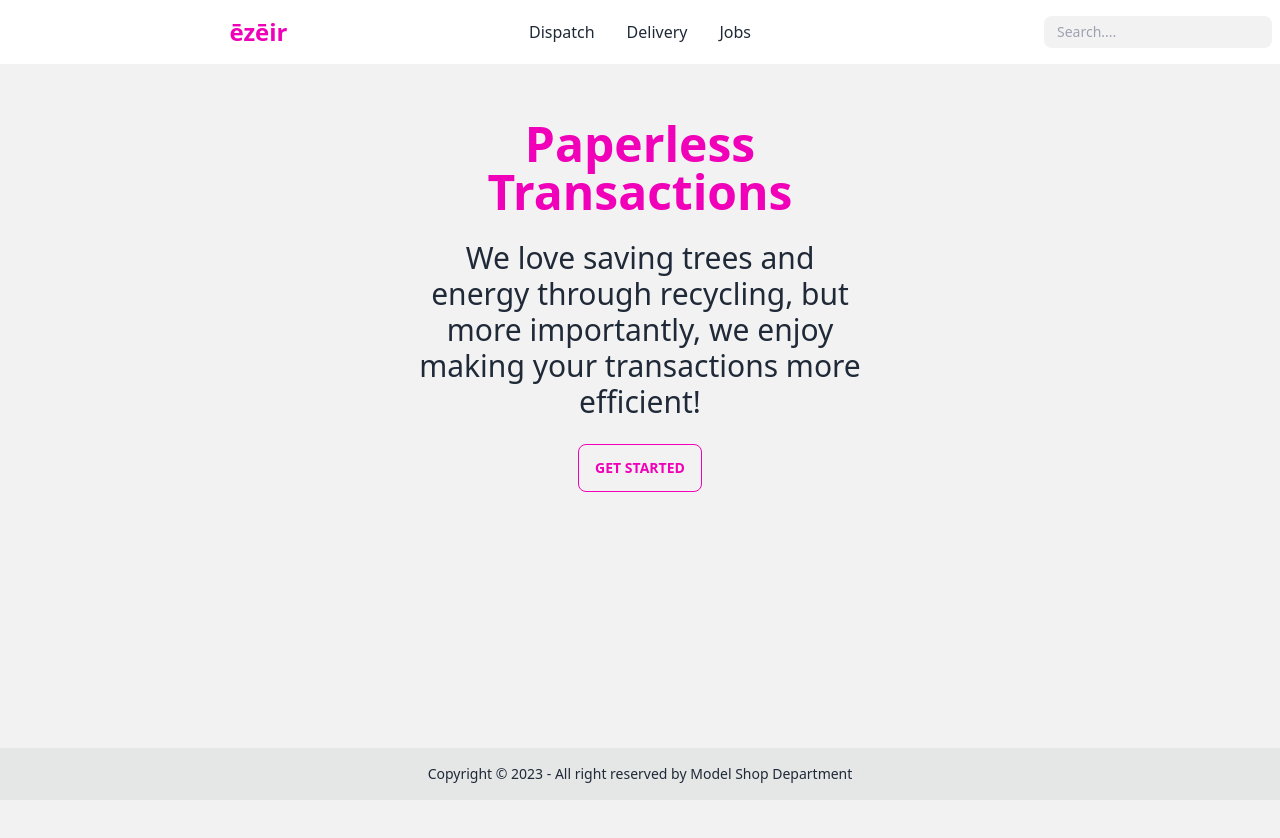
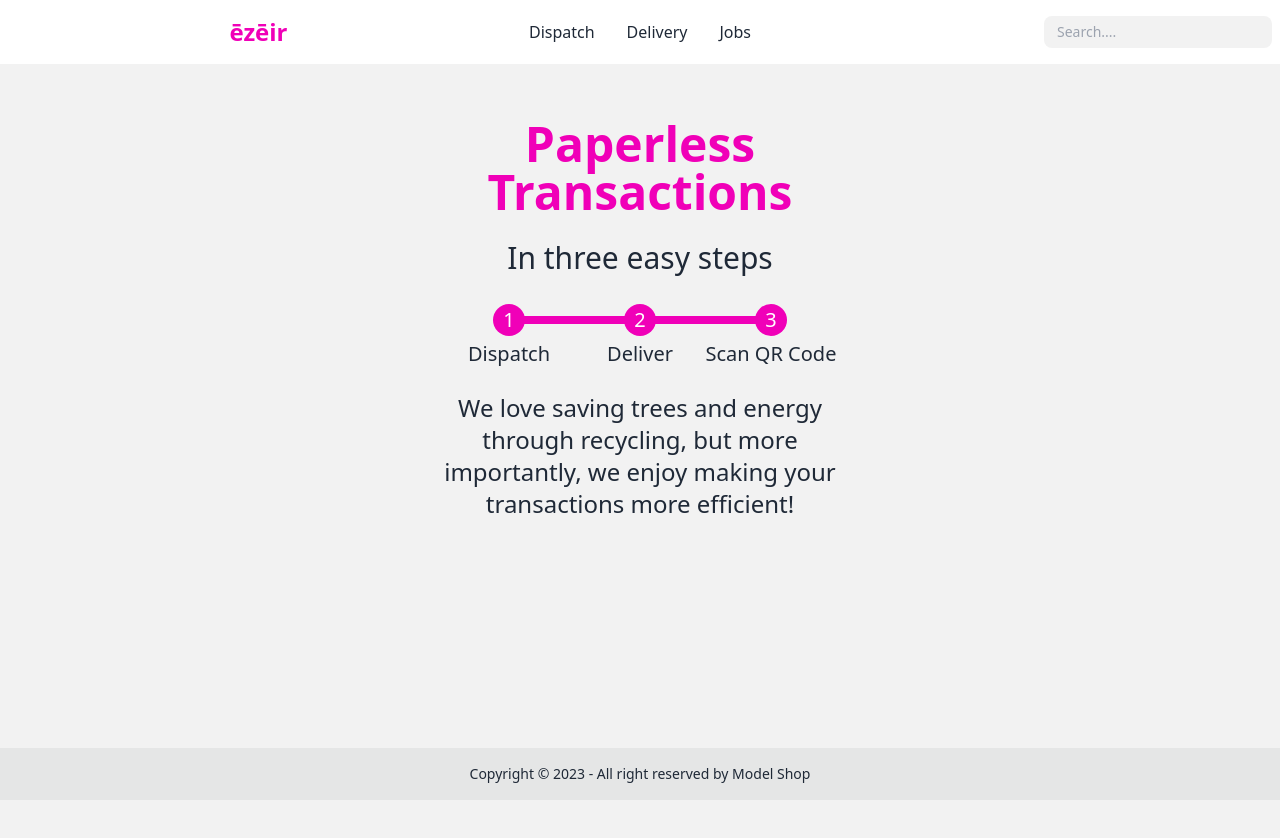
Before and after one commit to ralphievolt/rzei, a Next.js app: page / in a window 1280 px wide. Shown: the top 838 px of the page. Built offline with nearby package versions, Linux system fonts and the light colour scheme.

Commit message:
UI enhancement

```diff
--- a/app/receive/page.jsx
+++ b/app/delivery/page.jsx
@@ -1,4 +1,4 @@
-import ReceiveCard from "@/components/job/receivecard";
+import DeliveryCard from "@/components/job/deliverycard";
 
 async function getData() {
   let res = await fetch("http://localhost:3000/api/getJobs");
@@ -7,13 +7,13 @@ async function getData() {
   return res.json();
 }
 
-export default async function JobList() {
+export default async function Deliver() {
   const jobs = await getData();
   return (
     <div className="hero min-h-screen bg-base-200 content-start ">
       <div className="hero-content text-center">
         <div className="max-w-md">
-          <ReceiveCard details={jobs[0]} />
+          <DeliveryCard details={jobs[0]} />
         </div>
       </div>
     </div>
--- a/app/dispatch/page.jsx
+++ b/app/dispatch/page.jsx
@@ -1,6 +1,6 @@
 import DispatchCard from "@/components/job/dispatchcard";
 
-export default async function JobList() {
+export default async function Dispatch() {
   return (
     <div className="hero min-h-screen bg-base-200 content-start ">
       <div className="hero-content text-center">
--- a/app/layout.jsx
+++ b/app/layout.jsx
@@ -50,13 +50,13 @@ export default function RootLayout({ children }) {
           <div className="navbar-center hidden lg:flex">
             <ul className="menu menu-horizontal px-1">
               <li>
-                <a>Dispatch</a>
+                <a href="/dispatch">Dispatch</a>
               </li>
               <li tabIndex={0}>
-                <a>Delivery</a>
+                <a href="/delivery">Delivery</a>
               </li>
               <li>
-                <a>Jobs</a>
+                <a href="/joblist">Jobs</a>
               </li>
             </ul>
           </div>
@@ -71,9 +71,7 @@ export default function RootLayout({ children }) {
         {children}
         <footer className="footer footer-center p-4 bg-base-300 text-base-content fixed inset-x-0 bottom-0">
           <div>
-            <p>
-              Copyright © 2023 - All right reserved by Model Shop Department
-            </p>
+            <p>Copyright © 2023 - All right reserved by Model Shop</p>
           </div>
         </footer>
       </body>
--- a/app/page.jsx
+++ b/app/page.jsx
@@ -1,9 +1,3 @@
-// import Image from "next/image";
-import { Inter } from "@next/font/google";
-import Link from "next/link";
-
-const inter = Inter({ subsets: ["latin"] });
-
 export default function Home() {
   return (
     <div className="hero min-h-screen bg-base-200 content-start ">
@@ -12,18 +6,18 @@ export default function Home() {
           <h1 className="text-5xl font-bold  text-secondary mt-10">
             Paperless Transactions
           </h1>
-          <p className="py-6 text-3xl">
+          <p className="py-6 text-3xl">In three easy steps</p>
+          <div>
+            <ul className="steps">
+              <li className="step step-secondary text-xl">Dispatch</li>
+              <li className="step step-secondary text-xl">Deliver</li>
+              <li className="step step-secondary text-xl">Scan QR Code</li>
+            </ul>
+          </div>
+          <p className="py-6 text-2xl">
             We love saving trees and energy through recycling, but more
             importantly, we enjoy making your transactions more efficient!
           </p>
-
-          <Link
-            href="/joblist"
-            role="button"
-            className="btn btn-secondary btn-outline"
-          >
-            Get Started
-          </Link>
         </div>
       </div>
     </div>
--- a/components/job/receivecard.js
+++ b/components/job/deliverycard.js
@@ -3,18 +3,19 @@ import Link from "next/link";
 import date from "date-and-time";
 import "../../app/globals.css";
 
-export default function ReceiveCard({ details }) {
+export default function DeliveryCard({ details }) {
   return (
-    <div className="card  w-full md:w-96  h-50 bg-base-100 shadow-xl">
+    <div className="card  w-full md:w-96  h-fit bg-base-100 shadow-xl">
       <div className="card-body items-center text-center">
         <h1 className="text-xl font-semibold text-secondary ">
-          Receiving Transaction
+          Delivery Transaction
         </h1>
         <div className="divider mt-0 mb-0"></div>
-        <h1 className="card-title text-2xl ">{details.job_number}</h1>
-        <p className="text-xl font-bold">{details.brand}</p>
+        <p className="text-2xl font-bold">{details.brand}</p>
+
+        <h1 className="card-title text-xl ">{details.job_number}</h1>
         <div>
-          <p className="text-sm text-gray-600 flex">
+          <p className=" text-gray-600 flex">
             <svg
               className=" text-gray-500 w-5 h-5 mr-2"
               fill="none"
--- a/components/job/dispatchcard.js
+++ b/components/job/dispatchcard.js
@@ -36,40 +36,41 @@ export default function DispatchCard({ details }) {
   };
 
   return (
-    <div className="card  w-full md:w-96  h-50 bg-base-100 shadow-xl">
+    <div className="card  w-full md:w-96  h-fit bg-base-100 shadow-xl">
       <div className="card-body items-center text-center">
-        <h1 className="text-xl font-semibold text-secondary">
-          Enter Dispatch Information
+        <h1 className="text-xl font-semibold text-secondary ">
+          Enter Job Dispatch Information
         </h1>
+        <div className="divider mt-0 mb-0"></div>
         <form onSubmit={handleSubmit(onSubmit)}>
           <input
             type="number"
             placeholder="Enter Job Number"
-            className="input input-bordered w-full max-w-xs mt-2"
+            className="input input-bordered w-full max-w-xs mt-2 input-sm"
             {...register("job_number", { required: true, maxLength: 10 })}
           />
           <input
             type="text"
             placeholder="Enter Brand"
-            className="input input-bordered w-full max-w-xs mt-2"
+            className="input input-bordered w-full max-w-xs mt-2 input-sm"
             {...register("brand", { required: true, maxLength: 20 })}
           />
           <input
             type="text"
             placeholder="Enter Project Manager"
-            className="input input-bordered w-full max-w-xs mt-2"
+            className="input input-bordered w-full max-w-xs mt-2 input-sm"
             {...register("project_manager", { required: true, maxLength: 12 })}
           />
           <input
             type="text"
             placeholder="Enter Model Maker"
-            className="input input-bordered w-full max-w-xs mt-2"
+            className="input input-bordered w-full max-w-xs mt-2 input-sm"
             {...register("model_maker", { required: true, maxLength: 12 })}
           />
           <input
             type="number"
             placeholder="Enter Delivery Percentage"
-            className="input input-bordered w-full max-w-xs mt-2"
+            className="input input-bordered w-full max-w-xs mt-2 input-sm"
             {...register("delivery_percentage", {
               required: true,
               maxLength: 3,
@@ -78,7 +79,7 @@ export default function DispatchCard({ details }) {
           <input
             type="number"
             placeholder="Enter Number of Vacform"
-            className="input input-bordered w-full max-w-xs mt-2"
+            className="input input-bordered w-full max-w-xs mt-2 input-sm"
             {...register("vacform_count", {
               required: true,
               maxLength: 3,
@@ -86,7 +87,7 @@ export default function DispatchCard({ details }) {
           />
           <button
             type="submit"
-            className="btn btn-outline btn-secondary btn-wide mt-4"
+            className="btn btn-outline btn-secondary btn-wide mt-4 btn-sm"
             // disabled={clicked}
           >
             Submit
--- a/components/job/jobcard.js
+++ b/components/job/jobcard.js
@@ -27,7 +27,7 @@ export default async function JobCard({ details }) {
           </p>
         </div>
         <h1 className="card-title text-2xl ">
-          <Link href="/receive" className="text-secondary">
+          <Link href="/delivery" className="text-secondary">
             {details.job_number}
           </Link>
           || {details.delivery_percentage} %
--- a/pages/api/getJobs.js
+++ b/pages/api/getJobs.js
@@ -5,7 +5,7 @@ export default async (req, res) => {
     const client = await clientPromise;
     const db = client.db("model_shop");
 
-    const jobs = await db.collection("jobs").find({}).limit(2).toArray();
+    const jobs = await db.collection("jobs").find({}).toArray();
 
     res.json(jobs);
   } catch (e) {
```
